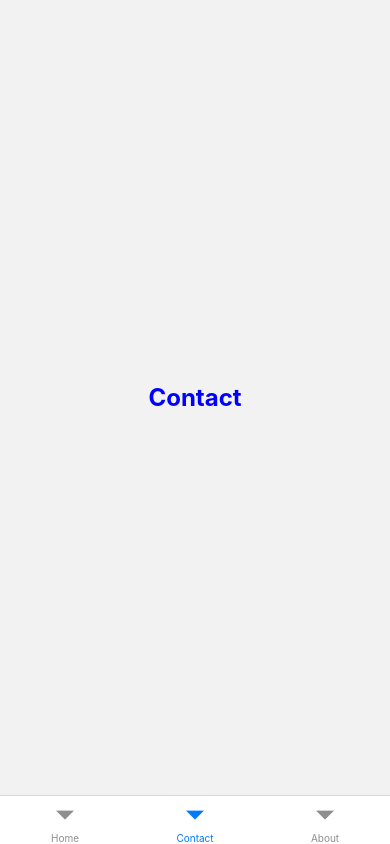
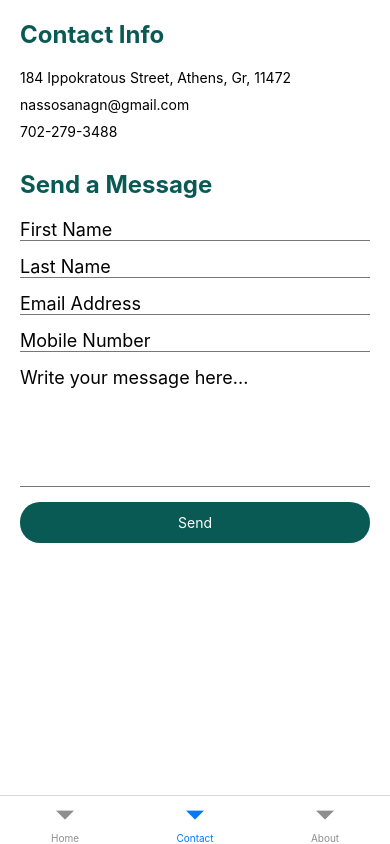
Before and after one commit to MirzaUsman733/reactNativeUsman, a React Native app: screen /Contact in a window 390 px wide. Built offline with nearby package versions, Linux system fonts and the light colour scheme.

Commit message:
Make the Contact Page in React Native

```diff
--- a/App.tsx
+++ b/App.tsx
@@ -1,7 +1,13 @@
 import React from 'react';
 import Navigation from './src/Navigation/Navigation';
-const App = () => {
-  return <Navigation />;
+import { ThemeProvider } from './src/Components/ThemeContext';
+
+const App: React.FC = () => {
+  return (
+    <ThemeProvider>
+      <Navigation />
+    </ThemeProvider>
+  );
 };
 
 export default App;
--- a/package.json
+++ b/package.json
@@ -21,7 +21,8 @@
     "react-native-gesture-handler": "^2.14.0",
     "react-native-reanimated": "^3.6.1",
     "react-native-safe-area-context": "^4.7.4",
-    "react-native-screens": "^3.27.0"
+    "react-native-screens": "^3.27.0",
+    "react-native-vector-icons": "^10.0.2"
   },
   "devDependencies": {
     "@babel/core": "^7.20.0",
@@ -31,6 +32,7 @@
     "@react-native/metro-config": "^0.72.11",
     "@tsconfig/react-native": "^3.0.0",
     "@types/react": "^18.0.24",
+    "@types/react-native-vector-icons": "^6.4.18",
     "@types/react-test-renderer": "^18.0.0",
     "babel-jest": "^29.2.1",
     "eslint": "^8.19.0",
--- /dev/null
+++ b/src/Components/ThemeContext.tsx
@@ -0,0 +1,51 @@
+import React, {createContext, ReactNode, useContext, useState} from 'react';
+import {ViewStyle, TextStyle} from 'react-native';
+
+interface ThemeContextProps {
+  backgroundColor: ViewStyle['backgroundColor'];
+  textColor: TextStyle['color'];
+  setTheme: (
+    backgroundColor: ViewStyle['backgroundColor'],
+    textColor: TextStyle['color'],
+  ) => void;
+}
+
+interface ThemeProviderProps {
+  children: ReactNode;
+}
+
+const ThemeContext = createContext<ThemeContextProps | undefined>(undefined);
+
+export const ThemeProvider: React.FC<ThemeProviderProps> = ({children}) => {
+  const [backgroundColor, setBackgroundColor] =
+    useState<ViewStyle['backgroundColor']>('white');
+  const [textColor, setTextColor] = useState<TextStyle['color']>('black');
+
+  const setTheme = (
+    bgColor: ViewStyle['backgroundColor'],
+    txtColor: TextStyle['color'],
+  ) => {
+    setBackgroundColor(bgColor);
+    setTextColor(txtColor);
+  };
+
+  const themeContextValue: ThemeContextProps = {
+    backgroundColor,
+    textColor,
+    setTheme,
+  };
+
+  return (
+    <ThemeContext.Provider value={themeContextValue}>
+      {children}
+    </ThemeContext.Provider>
+  );
+};
+
+export const useTheme = () => {
+  const context = useContext(ThemeContext);
+  if (!context) {
+    throw new Error('useTheme must be used within a ThemeProvider');
+  }
+  return context;
+};
--- a/src/Tabs/Contact.tsx
+++ b/src/Tabs/Contact.tsx
@@ -1,28 +1,123 @@
-import React, {Component} from 'react';
-import {Text, View, StyleSheet} from 'react-native';
+import React from 'react';
+import { ScrollView } from 'react-native';
+import {
+  View,
+  Text,
+  TextInput,
+  TouchableOpacity,
+  StyleSheet,
+} from 'react-native';
+import { useTheme } from '../Components/ThemeContext';
 
-interface ContactProps {}
+const Contact: React.FC = () => {
+    const {backgroundColor, textColor} = useTheme();
 
-export class Contact extends Component<ContactProps> {
-  render() {
     return (
-      <View style={styles.container}>
-        <Text style={styles.text}> Contact </Text>
-      </View>
+      <ScrollView contentContainerStyle={styles.scrollContainer}>
+        <View style={[styles.container, {backgroundColor}]}>
+          {/* Contact Info */}
+          <View style={styles.contactInfo}>
+            <Text style={styles.header}>Contact Info</Text>
+            <View style={styles.info}>
+              <View style={styles.infoItem}>
+                <Text style={{color: textColor}}>
+                  184 Ippokratous Street, Athens, Gr, 11472
+                </Text>
+              </View>
+              <View style={styles.infoItem}>
+                <Text style={{color: textColor}}>nassosanagn@gmail.com</Text>
+              </View>
+              <View style={styles.infoItem}>
+                <Text style={{color: textColor}}>702-279-3488</Text>
+              </View>
+            </View>
+          </View>
+
+          {/* Contact Form */}
+          <View style={styles.contactForm}>
+            <Text style={styles.header}>Send a Message</Text>
+            <View style={styles.formBox}>
+              <TextInput
+                style={styles.input}
+                placeholder="First Name"
+                placeholderTextColor="rgba(0, 0, 0, 0.5);"
+              />
+              <TextInput
+                style={styles.input}
+                placeholder="Last Name"
+                placeholderTextColor="rgba(0, 0, 0, 0.5);"
+              />
+              <TextInput
+                style={styles.input}
+                placeholderTextColor="rgba(0, 0, 0, 0.5);"
+                placeholder="Email Address"
+                keyboardType="email-address"
+              />
+              <TextInput
+                style={styles.input}
+                placeholderTextColor="rgba(0, 0, 0, 0.5);"
+                placeholder="Mobile Number"
+                keyboardType="phone-pad"
+              />
+              <TextInput
+                style={[styles.input, styles.textarea]}
+                multiline={true}
+                placeholderTextColor="rgba(0, 0, 0, 0.5);"
+                placeholder="Write your message here..."
+              />
+              <TouchableOpacity style={styles.submitButton}>
+                <Text style={{color: '#fff'}}>Send</Text>
+              </TouchableOpacity>
+            </View>
+          </View>
+        </View>
+      </ScrollView>
     );
-  }
-}
+};
 
 const styles = StyleSheet.create({
+  scrollContainer: {
+    flexGrow: 1,
+  },
   container: {
     flex: 1,
-    justifyContent: 'center',
+    padding: 20,
+    backgroundColor: '#fff',
+  },
+  contactInfo: {
+    marginBottom: 20,
+  },
+  header: {
+    fontSize: 24,
+    fontWeight: 'bold',
+    color: '#095a55',
+    marginBottom: 10,
+  },
+  info: {
+    marginTop: 10,
+  },
+  infoItem: {
+    marginBottom: 10,
+  },
+  contactForm: {},
+  formBox: {
+    marginTop: 10,
+  },
+  input: {
+    borderBottomWidth: 1,
+    borderColor: '#777',
+    marginBottom: 15,
+    fontSize: 18,
+  },
+  textarea: {
+    height: 120,
+    textAlignVertical: 'top',
+  },
+  submitButton: {
+    backgroundColor: '#095a55',
+    borderRadius: 20,
+    padding: 12,
     alignItems: 'center',
-  },
-  text: {
-    fontSize: 24,
-    color: 'blue',
-    fontWeight: 'bold',
   },
 });
 
```
Also changed, not shown: 1 other file (tests, documents, lock files or other folders).
